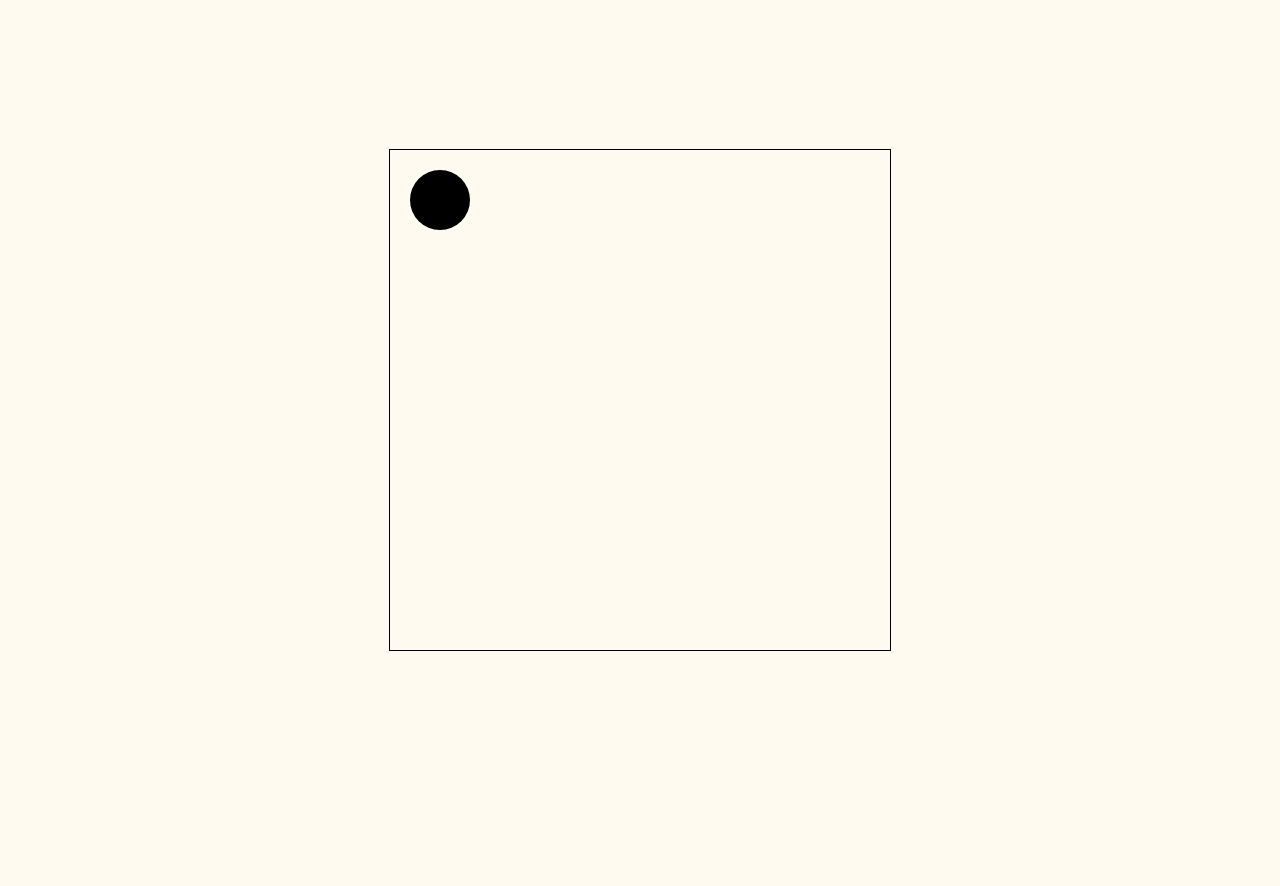
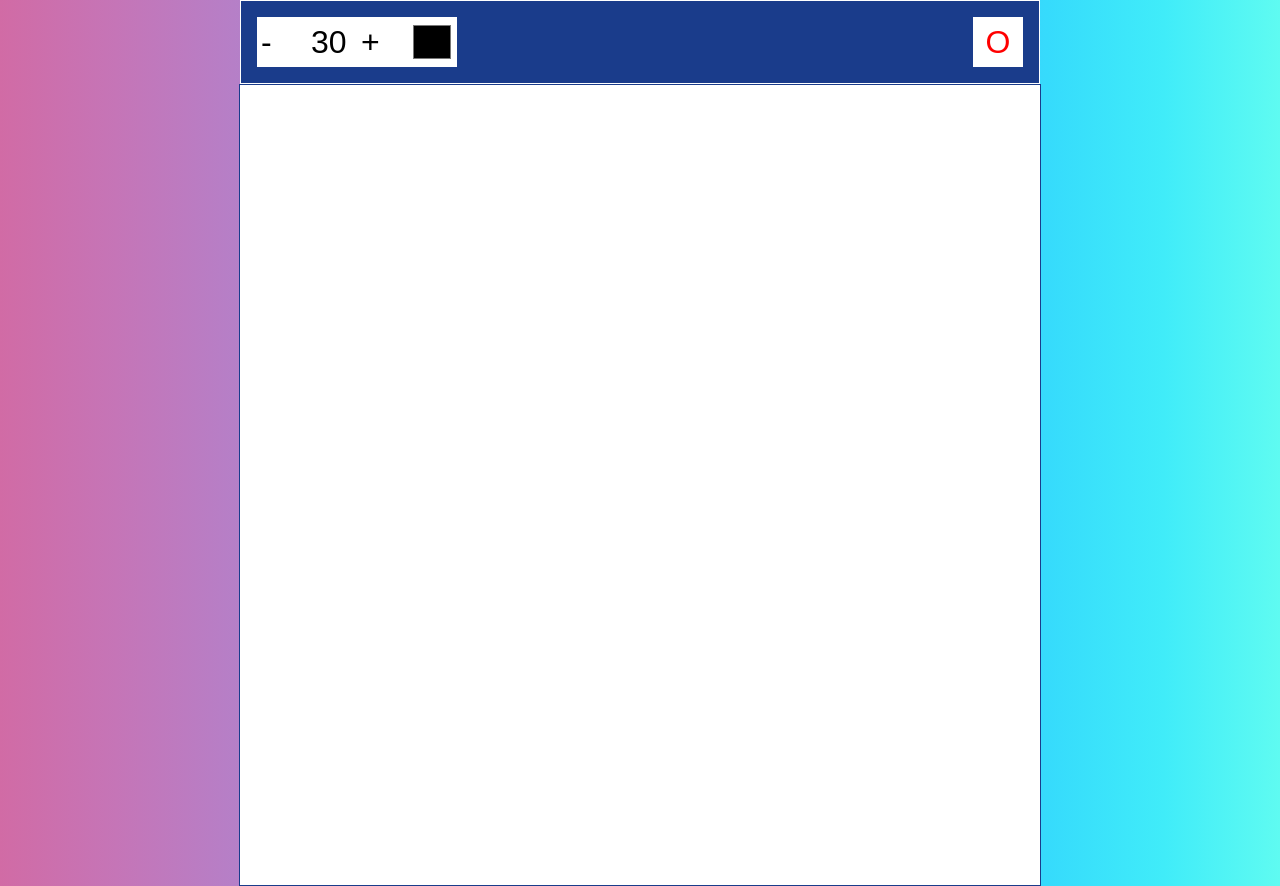
Before and after one commit to RicaJerry/draw_js, a plain HTML site: page index.html in a window 1280 px wide. Before the commit the page ends 800 px from the top, so only its background shows below. Drawn offline with Linux system fonts and the light colour scheme.

Commit message:
finished

```diff
--- a/index.html
+++ b/index.html
@@ -9,6 +9,14 @@
 
 </head>
 <body>
-    <canvas id="canvas" width ="500" height = "500"></canvas>
+    <div class="toolbox">
+        <button id="decrease"> - </button>
+        <span id="size"> 30 </span>
+        <button id="increase"> + </button>
+        <input type="color" id="color">
+        <button id="clear"> O </button>
+
+    </div>
+    <canvas id="canvas" width ="800" height = "800"></canvas>
 </body>
 </html>
--- a/script.js
+++ b/script.js
@@ -1,16 +1,96 @@
 const canvas = document.getElementById("canvas");
+const increase = document.getElementById("increase");
+const decrease = document.getElementById("decrease");
+const sizeEl = document.getElementById("size");
+const colorEl = document.getElementById("color");
+const clearEl = document.getElementById("clear");
 const ctx = canvas.getContext("2d");
 
-const size = 30;
+let size = 30;
+const diametre = 10;
+let isPressed = false;
+let color = 'black';
+let x = undefined;
+let y = undefined;
 
-canvas.addEventListener('mousedown', () => {
 
+canvas.addEventListener('mousedown', (e) => {
+    isPressed = true;
+    x = e.offsetX;
+    y = e.offsetY;
 });
+
+
+canvas.addEventListener('mouseup', (e) => {
+    isPressed = false;
+    x = undefined;
+    y = undefined;
+});
+
+canvas.addEventListener('mousemove', (e) => {
+    if(isPressed){
+        // const x = e.offsetX;
+        // const y = e.offsetY;
+        const x2 = e.offsetX;
+        const y2 = e.offsetY;
+        drawCircle(x2, y2);
+        drawLine(x, y, x2, y2);
+        x = x2;
+        y = y2;
+    }
+});
+
+decrease.addEventListener("click", () => {
+    size -= 5;
+    if(size < 5){
+        size = 5;
+    }
+    updateSizeOnScreen();
+})
+increase.addEventListener("click", () => {
+    size += 5;
+    if(size > 50){
+        size = 50;
+    }
+    updateSizeOnScreen();
+})
+
+colorEl.addEventListener("change", (e) => {
+    color = e.target.value;
+});
+
+clearEl.addEventListener("click", () => {
+    ctx.clearRect(0, 0 , canvas.width, canvas.height);
+});
+
+function updateSizeOnScreen(){
+    sizeEl.innerText = size;
+}
+
 
 function drawCircle(x, y){
     ctx.beginPath();
     ctx.arc(x, y, size, 0, Math.PI * 2);
+    ctx.fillStyle = color;
     ctx.fill();
 }
 
-drawCircle(50, 50);
+function drawLine(x1, y1, x2, y2){
+    ctx.beginPath();
+    ctx.moveTo(x1, y1);
+    ctx.lineTo(x2, y2);
+    ctx.strokeStyle = color;
+    ctx.lineWidth = size * 2;
+    ctx.stroke();
+
+}
+
+
+// function draw(){
+//     // ctx.clearRect(0, 0, canvas.width, canvas.height);
+//     drawCircle(diametre, diametre);
+
+//     requestAnimationFrame(draw);
+// }
+
+// draw();
--- a/style.css
+++ b/style.css
@@ -1,9 +1,10 @@
 *{box-sizing: border-box;}
 
 body{
-    background-color: floralwhite;
+    background-image: linear-gradient(to right, #d16ba5, #c575b7, #b67fc7, #a58ad2, #9393da, #839fe5, #71aced, #5fb7f2, #47c9fa, #36dbfc, #40ecf9, #5ffbf1);
     display: flex;
     align-items: center;
+    flex-direction: column;
     justify-content: center;
     font-family: "Poppins",sans-serif;
     margin: 0;
@@ -11,5 +12,33 @@ body{
 }
 
 canvas {
-    border: 1px solid black;
+    border: 1px solid rgb(26, 60, 139);
+    background-color: #ffffff;
 }
+
+.toolbox{
+    background-color: rgb(26, 60, 139);
+    padding: 1rem;
+    border: 1px solid #ffffff;
+    display: flex;
+    width: 800px;
+}
+
+.toolbox > * {
+    background-color: #ffffff;
+    border: none;
+    font-size: 2rem;
+    display: inline-flex;
+    align-items: center;
+    padding: 0.25rem;
+
+    height: 50px;
+    width: 50px;
+
+}
+
+.toolbox > *:last-child{
+    margin-left: auto;
+    justify-content: center;
+    color: red;
+}
```
